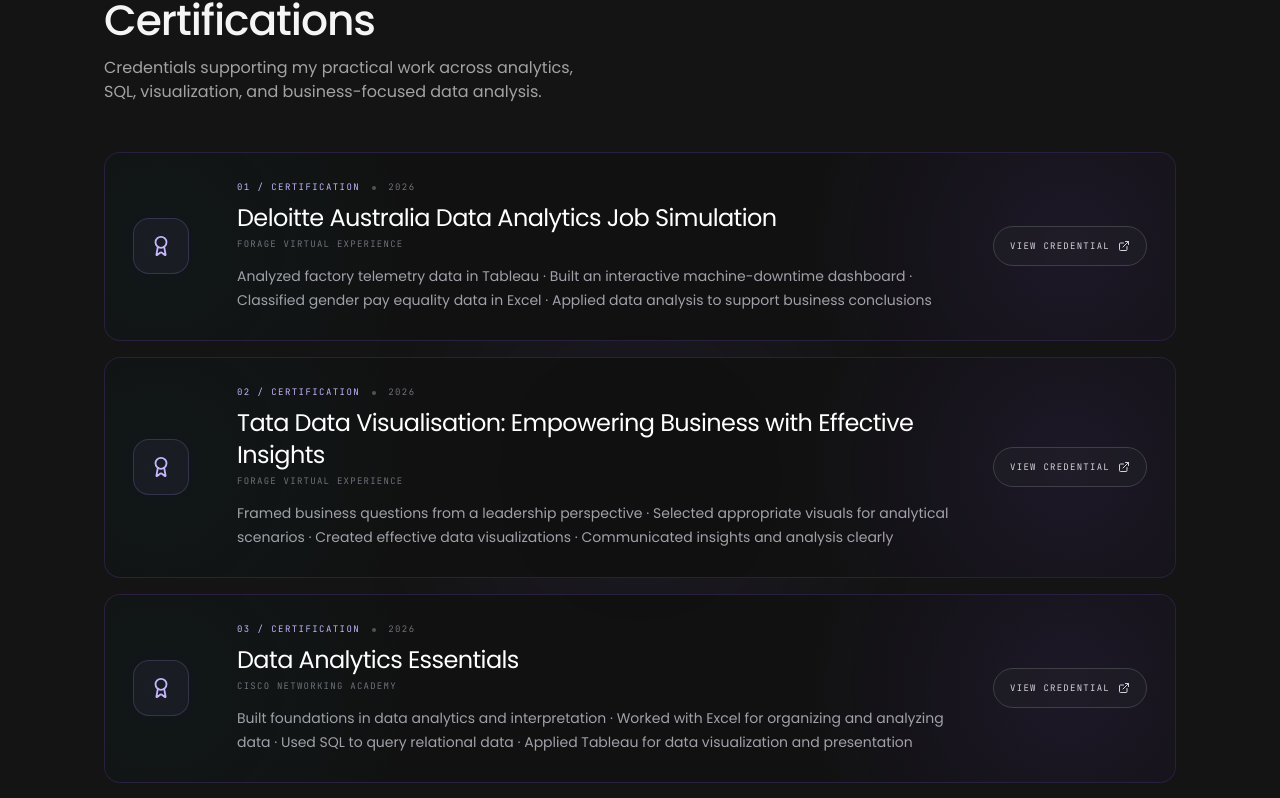
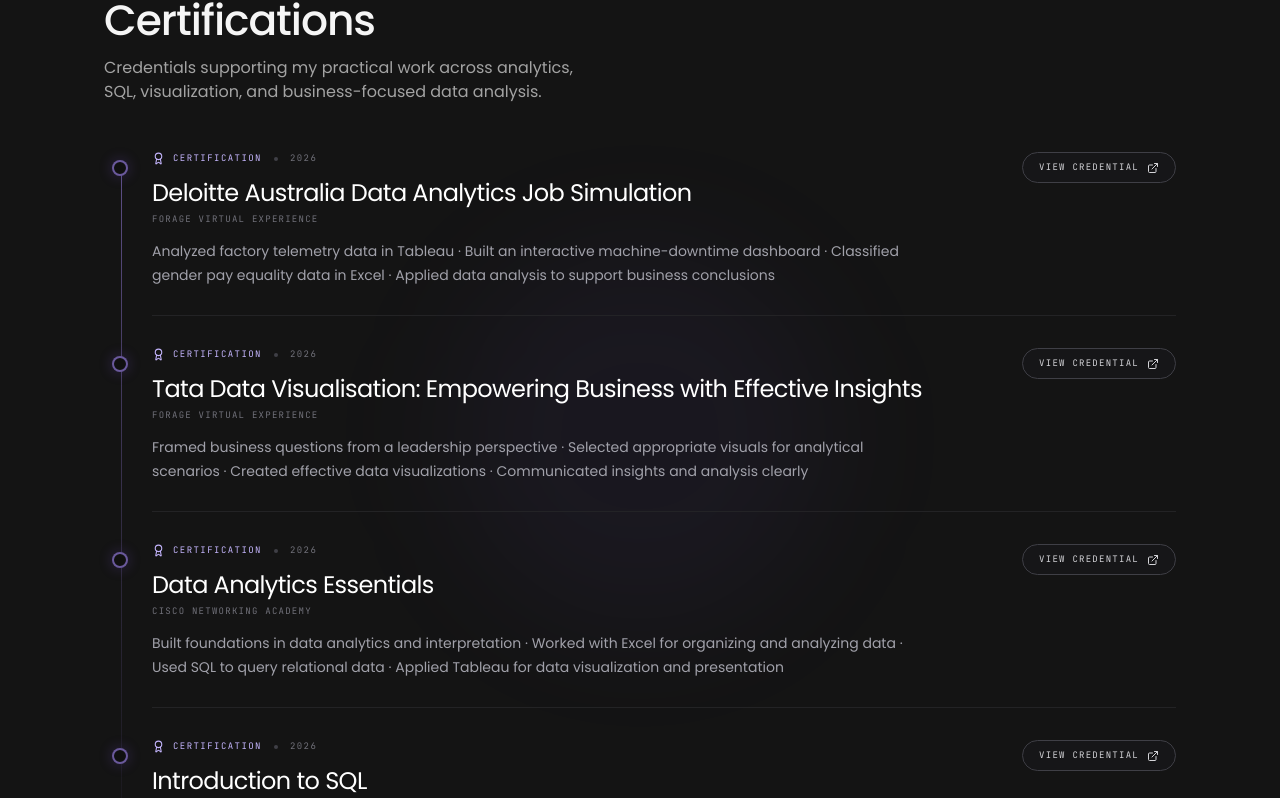
Before and after one commit to bhaskar-nb/portfolio, a Next.js app: page / in a window 1280 px wide. Shown: the part 3667-4465 px from the top of the page. Built offline with nearby package versions, Linux system fonts and the light colour scheme.

Commit message:
Refine certifications into timeline layout

```diff
--- a/components/Certifications.tsx
+++ b/components/Certifications.tsx
@@ -17,35 +17,35 @@ export default function Certifications() {
           description="Credentials supporting my practical work across analytics, SQL, visualization, and business-focused data analysis."
         />
 
-        <div className="mt-12 space-y-4">
+        <div className="relative mt-12">
+          <div className="absolute bottom-3 left-[17px] top-3 hidden w-px bg-gradient-to-b from-violet-400/50 via-violet-400/20 to-transparent sm:block" />
+
+          <div className="space-y-8">
             {certifications.map((c, i) => (
               <motion.article
                 key={c.title}
-              initial={{ opacity: 0, y: 18 }}
-              whileInView={{ opacity: 1, y: 0 }}
+                initial={{ opacity: 0, x: -16 }}
+                whileInView={{ opacity: 1, x: 0 }}
                 viewport={{ once: true, margin: "-60px" }}
                 transition={{ duration: 0.7, delay: i * 0.08, ease: [0.22, 1, 0.36, 1] }}
-              className="group relative overflow-hidden rounded-2xl border border-violet-500/20 bg-[#111111]/90 transition-all duration-300 hover:-translate-y-1 hover:border-violet-400/45 hover:shadow-[0_0_28px_rgba(139,92,246,0.10)]"
+                className="group relative pl-0 sm:pl-12"
               >
-              <div className="pointer-events-none absolute inset-0 bg-[radial-gradient(circle_at_90%_50%,rgba(139,92,246,0.10),transparent_28%),radial-gradient(circle_at_5%_50%,rgba(34,211,238,0.04),transparent_25%)]" />
+                <div className="absolute left-2 top-2 hidden h-4 w-4 rounded-full border-2 border-violet-400/60 bg-[#101010] shadow-[0_0_14px_rgba(139,92,246,0.25)] sm:block" />
 
-              <div className="relative grid gap-6 p-6 sm:p-7 lg:grid-cols-[72px_1fr_auto] lg:items-center lg:gap-8">
-                <div className="flex h-14 w-14 items-center justify-center rounded-2xl border border-violet-400/20 bg-violet-400/5 text-violet-300 transition-transform duration-300 group-hover:scale-105">
-                  <Award size={22} aria-hidden="true" />
-                </div>
-
+                <div className="flex flex-col gap-3 border-b border-zinc-800/80 pb-7 sm:flex-row sm:items-start sm:justify-between sm:gap-8">
                   <div className="min-w-0">
                     <div className="flex flex-wrap items-center gap-3">
-                    <span className="font-mono text-[9px] uppercase tracking-[0.16em] text-violet-300">
-                      0{i + 1} / certification
+                      <span className="flex items-center gap-2 font-mono text-[9px] uppercase tracking-[0.16em] text-violet-300">
+                        <Award size={13} aria-hidden="true" />
+                        Certification
                       </span>
-                    <span className="h-1 w-1 rounded-full bg-zinc-600" />
+                      <span className="h-1 w-1 rounded-full bg-zinc-700" />
                       <span className="font-mono text-[9px] uppercase tracking-[0.16em] text-zinc-500">
                         {c.year}
                       </span>
                     </div>
 
-                  <h3 className="mt-2 font-display text-xl leading-snug text-white sm:text-2xl">
+                    <h3 className="mt-3 font-display text-xl leading-snug text-white sm:text-2xl">
                       {c.title}
                     </h3>
 
@@ -54,7 +54,7 @@ export default function Certifications() {
                     </p>
 
                     {c.bullets?.length ? (
-                    <p className="mt-3 line-clamp-2 text-sm leading-6 text-zinc-400">
+                      <p className="mt-3 max-w-3xl text-sm leading-6 text-zinc-400">
                         {c.bullets.join(" · ")}
                       </p>
                     ) : null}
@@ -66,14 +66,14 @@ export default function Certifications() {
                       target="_blank"
                       rel="noopener noreferrer"
                       aria-label={`View ${c.title} credential`}
-                    className="inline-flex min-h-10 items-center justify-center gap-2 rounded-full border border-zinc-700 bg-zinc-800/30 px-4 py-2 font-mono text-[9px] uppercase tracking-[0.14em] text-zinc-300 transition-all hover:border-violet-400/50 hover:bg-violet-400/5 hover:text-violet-300 lg:min-w-[150px]"
+                      className="inline-flex shrink-0 items-center gap-2 self-start rounded-full border border-zinc-700 bg-zinc-900/60 px-4 py-2 font-mono text-[9px] uppercase tracking-[0.14em] text-zinc-300 transition-all hover:border-violet-400/50 hover:text-violet-300"
                     >
                       View credential <ExternalLink size={12} aria-hidden="true" />
                     </a>
                   ) : (
                     <ArrowUpRight
                       size={18}
-                    className="hidden text-zinc-600 transition-all duration-300 group-hover:-translate-y-1 group-hover:translate-x-1 group-hover:text-violet-300 lg:block"
+                      className="mt-1 shrink-0 text-zinc-600 transition-all duration-300 group-hover:-translate-y-1 group-hover:translate-x-1 group-hover:text-violet-300"
                       aria-hidden="true"
                     />
                   )}
@@ -82,6 +82,7 @@ export default function Certifications() {
             ))}
           </div>
         </div>
+      </div>
     </section>
   );
 }
```
Lines whose indentation alone changed are shown as unchanged.
